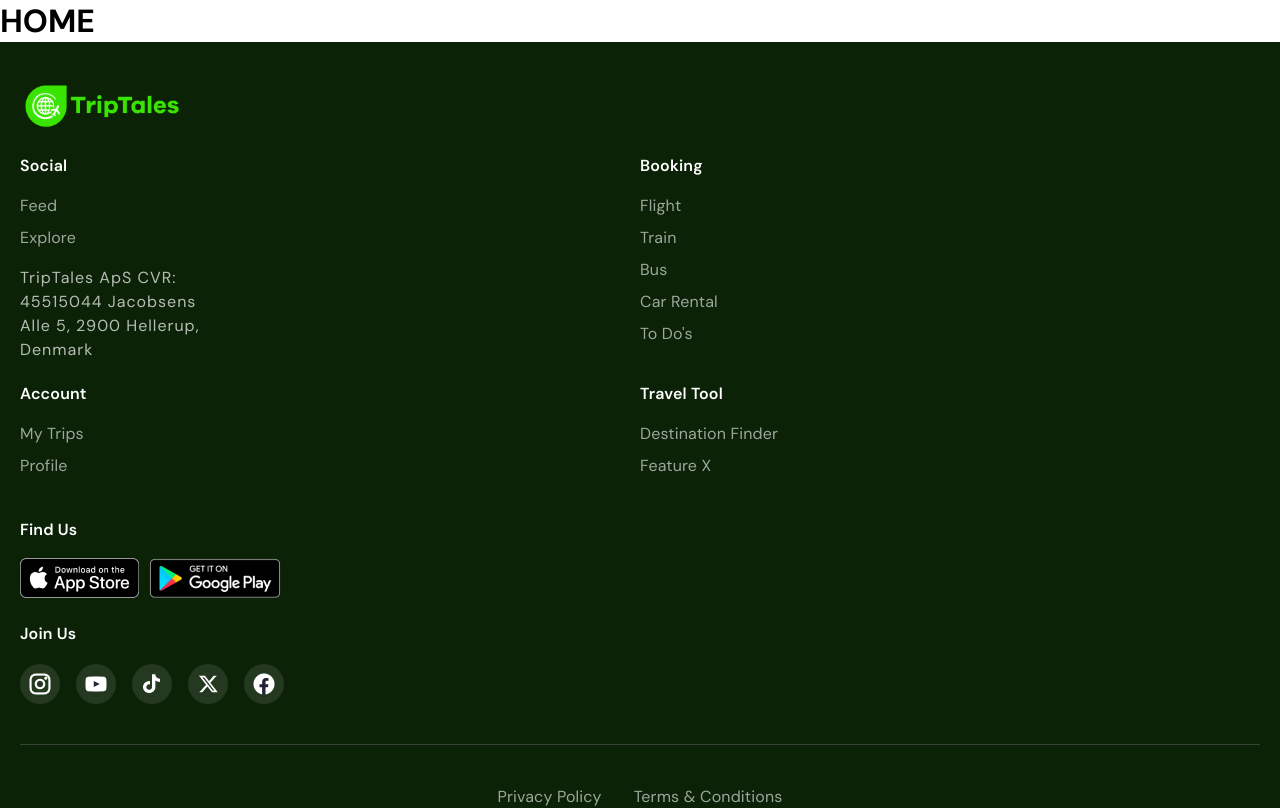
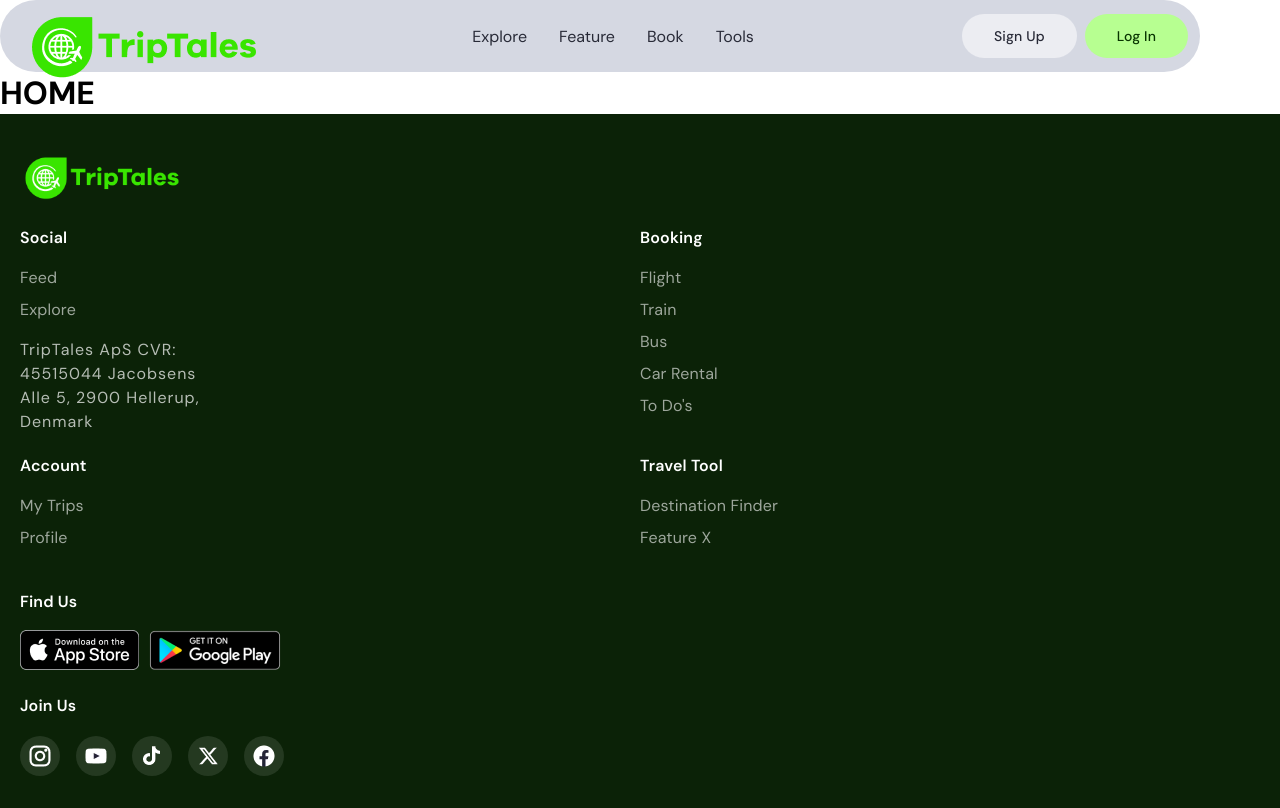
Before and after one commit to rizalsenja/trip-tales, a React (Vite) app: page / in a window 1280 px wide. Shown: the top 808 px of the page. Built offline with nearby package versions, Linux system fonts and the light colour scheme.

Commit message:
change structure

```diff
--- a/src/App.tsx
+++ b/src/App.tsx
@@ -1,14 +1,14 @@
 import React from 'react'
 import { Routes, Route } from 'react-router-dom';
-import Home from './pages/Home';
-import Navbar from './components/Navbar';
-import Footer from './components/Footer';
+import Navbar from './components/navbar/Navbar';
+import Home from './pages/Home/Home';
+import Footer from './components/footer/Footer';
 // import './App.css'
 
 function App() {
   return (
     <React.Fragment>
-      {/* <Navbar /> */}
+      <Navbar />
       <Routes>
         <Route path="/" element={<Home />} />
       </Routes>
--- a/src/components/Navbar.tsx
+++ b/src/components/navbar/Navbar.tsx
@@ -1,7 +1,7 @@
 import { NavLink } from 'react-router-dom';
-import logo from '../assets/icons/main-logo.webp'
-import styles from '../assets/styles/components/Navbar.module.scss';
-import Button from './Button';
+import logo from '../../assets/icons/main-logo.webp'
+import styles from './Navbar.module.scss';
+import Button from '../ui/Button.tsx/Button';
 
 
 const links = [
--- a/src/components/Button.tsx
+++ b/src/components/ui/Button.tsx/Button.tsx
@@ -1,5 +1,5 @@
 import React from 'react';
-import styles from '../assets/styles/components/Button.module.scss';
+import styles from './Button.module.scss';
 
 interface ButtonProps {
 	label: string;
```
Also changed, not shown: src/components/footer/Footer.tsx (renamed from src/components/Footer.tsx, +9 -9 lines), src/components/hero/Hero.tsx (added, +10 -0 lines), src/components/footer/Footer.module.scss (renamed from src/assets/styles/components/Footer.module.scss), src/components/hero/Hero.modules.scss (added), src/components/navbar/Navbar.module.scss (renamed from src/assets/styles/components/Navbar.module.scss), src/components/ui/Button.tsx/Button.module.scss (renamed from src/assets/styles/components/Button.module.scss), src/pages/Home/Home.tsx (renamed from src/pages/Home.tsx).
